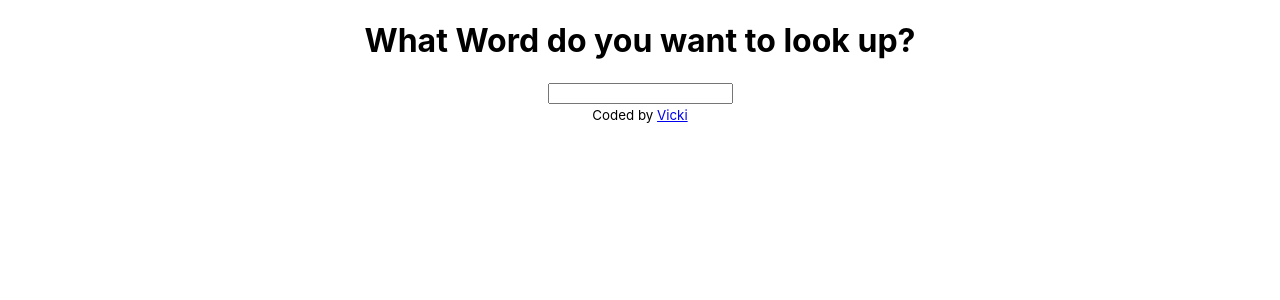
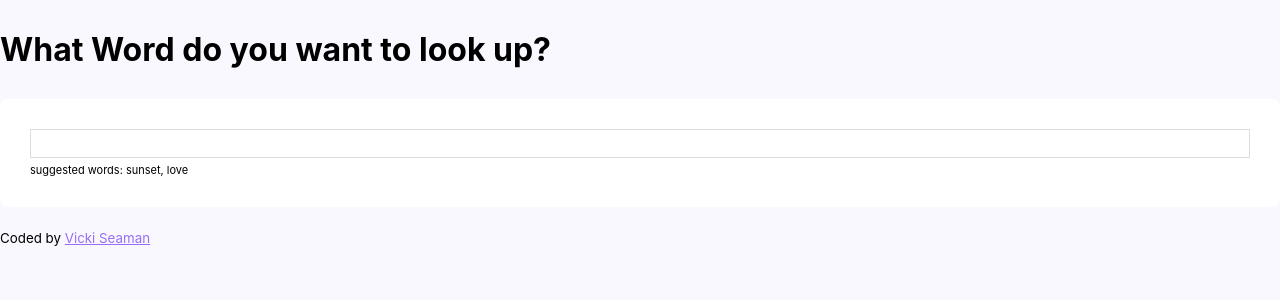
Before and after one commit to VSeaman8/dictionary-project-v1, a React (Create React App) app: page / in a window 1280 px wide. Shown: the top 300 px of the page. Built offline with nearby package versions, Linux system fonts and the light colour scheme; no server answers; the HTML template or start-up script is replaced by a standard one.

Commit message:
added style to dictionary.css; added functions to dictionary.js
added functions:
handleSubmit
search
added div hint

```diff
--- a/src/App.css
+++ b/src/App.css
@@ -1,38 +1,16 @@
-.App {
-  text-align: center;
+body {
+  background: #f9f8fe;
+}
+a {
+  color: #9670f4;
 }
 
 .App-logo {
-  height: 40vmin;
-  pointer-events: none;
-}
-
-@media (prefers-reduced-motion: no-preference) {
-  .App-logo {
-    animation: App-logo-spin infinite 20s linear;
-  }
+  max-width: 200px;
+  display: block;
+  margin: 0 auto;
 }
 
 .App-header {
-  background-color: #282c34;
-  min-height: 100vh;
-  display: flex;
-  flex-direction: column;
-  align-items: center;
-  justify-content: center;
-  font-size: calc(10px + 2vmin);
-  color: white;
+  margin: 30px 0;
 }
-
-.App-link {
-  color: #61dafb;
-}
-
-@keyframes App-logo-spin {
-  from {
-    transform: rotate(0deg);
-  }
-  to {
-    transform: rotate(360deg);
-  }
-}
--- a/src/App.js
+++ b/src/App.js
@@ -5,17 +5,18 @@ export default function App() {
   return (
     <div className="App">
       <div className="container">
-        <header>
+        <header className="App-header">
           <h1>What Word do you want to look up?</h1>
         </header>
+
         <main>
-          <Dictionary />
+          <Dictionary defaultKeyword="sunset" />
         </main>
         <footer className="text-center">
           <small>
             Coded by{" "}
             <a href="https://github.com/VSeaman8/dictionary-project-v1">
-              Vicki
+              Vicki Seaman
             </a>
           </small>
         </footer>
--- a/src/Dictionary.css
+++ b/src/Dictionary.css
@@ -0,0 +1,19 @@
+.Dictionary section {
+  background: white;
+  padding: 30px;
+  border-radius: 8px;
+  box-shadow: 0 5 px 15px rgb(0 0 0 / 10%);
+  margin: 20px 0;
+}
+
+.Dictionary input {
+  width: 100%;
+  padding: 6px 4px;
+  border: 1px solid #ddd;
+  color: #333;
+}
+
+.Dictionary .hint {
+  font-size: 11px;
+  margin-top: 5px;
+}
--- a/src/Dictionary.js
+++ b/src/Dictionary.js
@@ -3,33 +3,47 @@ import axios from "axios";
 import Results from "./Results";
 import "./Dictionary.css";
 
-export default function Dictionary() {
-  let [keyword, setKeyword] = useState("");
+export default function Dictionary(props) {
+  let [keyword, setKeyword] = useState(props.defaultKeyword);
   let [results, setResults] = useState(null);
+  let [loaded, setLoaded] = useState(false);
 
   function handleResponse(response) {
     setResults(response.data[0]);
     console.log(response);
   }
 
-  function search(event) {
-    event.preventDefault();
-
+  function search() {
     // documentation: https://dictionaryapi.dev/e
     let apiUrl = `https://api.dictionaryapi.dev/api/v2/entries/en_US/${keyword}`;
     axios.get(apiUrl).then(handleResponse);
+  }
+  function handleSubmit(event) {
+    event.preventDefault();
+    search();
   }
 
   function handleKeywordChange(event) {
     setKeyword(event.target.value);
   }
-
+  function load() {
+    setLoaded(true);
+    search();
+  }
+  if (loaded) {
     return (
       <div className="Dictionary">
-      <form onSubmit={search}>
+        <section>
+          <form onSubmit={handleSubmit}>
             <input type="search" onChange={handleKeywordChange} />
           </form>
+          <div className="hint">suggested words: sunset, love</div>
+        </section>
         <Results results={results} />
       </div>
     );
+  } else {
+    load();
+    return "Loading";
   }
+}
--- a/src/Meaning.js
+++ b/src/Meaning.js
@@ -2,7 +2,6 @@ import React from "react";
 import Synonyms from "./Synonyms";
 
 export default function Meaning(props) {
-  console.log(props.meaning);
   return (
     <div className="Meaning">
       <h3>{props.meaning.partOfSpeech}</h3>
--- /dev/null
+++ b/src/Results.css
@@ -0,0 +1,5 @@
+.Results h2 {
+  font-size: 36px;
+  font-weight: bold;
+  line-height: 1.5;
+}
--- a/src/Results.js
+++ b/src/Results.js
@@ -1,11 +1,13 @@
 import React from "react";
 import Phonetic from "./Phonetic";
 import Meaning from "./Meaning";
+import "./Results.css";
 
 export default function Results(props) {
   if (props.results) {
     return (
       <div className="Results">
+        <section>
           <h2>{props.results.word}</h2>
           {props.results.phonetics.map(function (phonetic, index) {
             return (
@@ -14,11 +16,12 @@ export default function Results(props) {
               </div>
             );
           })}
+        </section>
         {props.results.meanings.map(function (meaning, index) {
           return (
-            <div key={index}>
+            <section key={index}>
               <Meaning meaning={meaning} />
-            </div>
+            </section>
           );
         })}
       </div>
```
Lines whose indentation alone changed are shown as unchanged.
